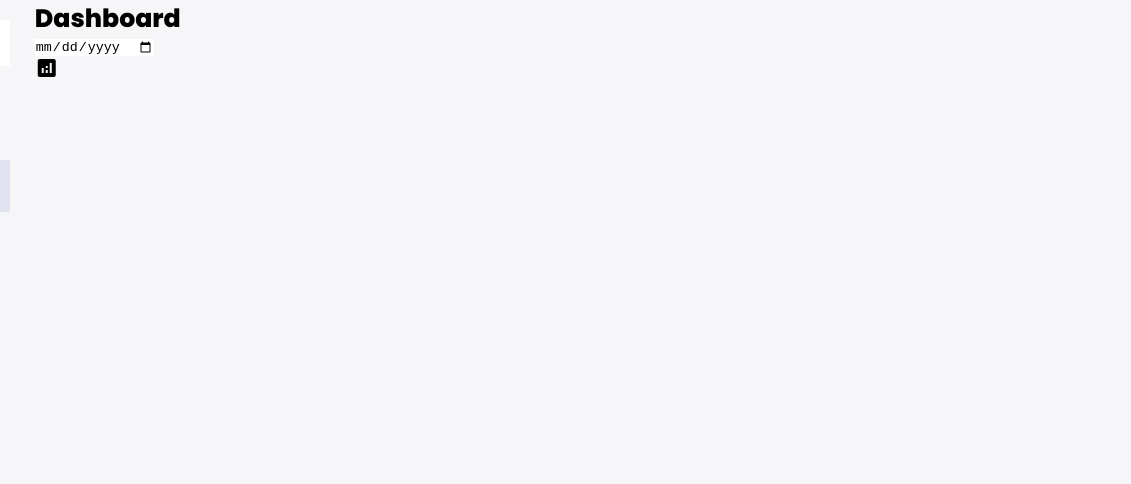
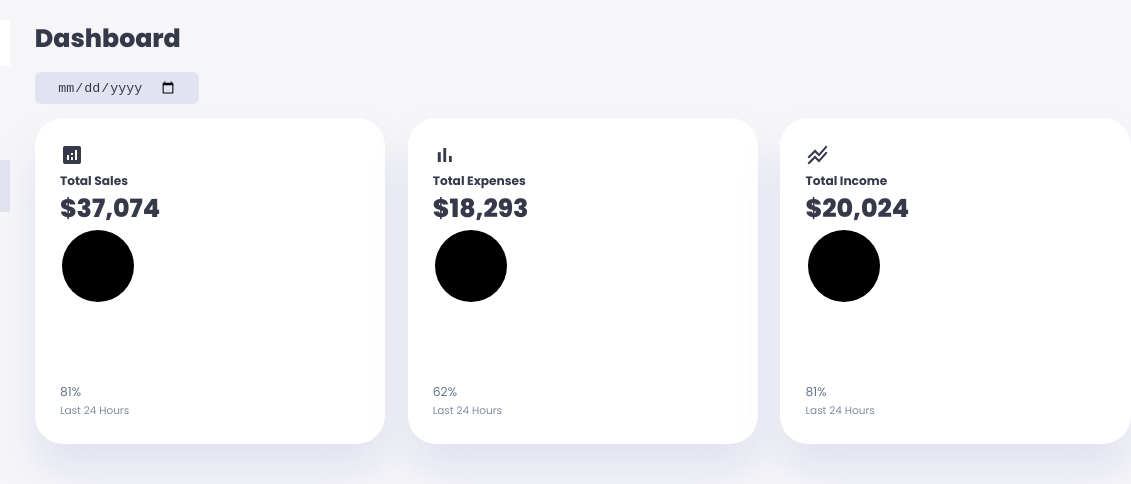
Before and after one commit to Vin-Jex/Admin-Dashboard, a plain HTML site: page index.html in a window 1280 px wide. Shown: the top 484 px of the page, 212-1343 px from the left, 1131 px wide, since content can reach past the window. Drawn offline with Linux system fonts and the light colour scheme.

Commit message:
upadte files

```diff
--- a/index.html
+++ b/index.html
@@ -79,11 +79,66 @@
                 <div class="sales">
                     <span class="material-icons">analytics</span>
                     <div class="middle">
-                        <div class="lef">
-
+                        <div class="left">
+                            <h3>Total Sales</h3>
+                            <h1>$37,074</h1>
+                        </div>
+                        <div class="progress">
+                            <svg>
+                                <circle cx='38' cy='38' r='36'></circle>
+                            </svg>
+                            <div class="number">
+                                <p>81%</p>
+                            </div>
                         </div>
                     </div>
+                    <small class="text-muted">
+                        Last 24 Hours
+                    </small>
                 </div>
+                <!-------------- END OF SALES -------------->
+                <div class="expenses">
+                    <span class="material-icons">bar_chart</span>
+                    <div class="middle">
+                        <div class="left">
+                            <h3>Total Expenses</h3>
+                            <h1>$18,293</h1>
+                        </div>
+                        <div class="progress">
+                            <svg>
+                                <circle cx='38' cy='38' r='36'></circle>
+                            </svg>
+                            <div class="number">
+                                <p>62%</p>
+                            </div>
+                        </div>
+                    </div>
+                    <small class="text-muted">
+                        Last 24 Hours
+                    </small>
+                </div>
+                <!------------ END OF EXPENSES ------------>
+                <div class="income">
+                    <span class="material-icons">stacked_line_chart</span>
+                    <div class="middle">
+                        <div class="left">
+                            <h3>Total Income</h3>
+                            <h1>$20,024</h1>
+                        </div>
+                        <div class="progress">
+                            <svg>
+                                <circle cx='38' cy='38' r='36'></circle>
+                            </svg>
+                            <div class="number">
+                                <p>81%</p>
+                            </div>
+                        </div>
+                    </div>
+                    <small class="text-muted">
+                        Last 24 Hours
+                    </small>
+                </div>
+                <!------------- END OF INCOME ------------->
             </div>
         </main>
     </div>
--- a/style.css
+++ b/style.css
@@ -10,7 +10,7 @@
     --color-info-dark: #7d8da1;
     --color-info-light: #dce1eb;
     --color-dark: #363949;
-    --color-light: #848bc82e;
+    --color-light: rgba(132, 139, 200, 0.18);
     --color-primary-variant: #111e88;
     --color-dark-variant: #677486;
     --color-background: #f6f6f9;
@@ -49,6 +49,7 @@ body {
     background: var(--color-background);
     user-select: none;
     overflow-x: hidden;
+    color: var(--color-dark);
 }
 
 .container {
@@ -226,4 +227,39 @@ aside .sidebar .message-count {
 }
 
 
-/************************* SIDEBAR *************************/
+/************************* MAIN *************************/
+main {
+    margin-top: 1.4rem;
+}
+
+main .date {
+    display: inline-block;
+    background: var(--color-light);
+    border-radius: var(--border-radius-1);
+    margin-top: 1rem;
+    padding: 0.5rem 1.6rem;
+}
+
+main .date input {
+    background: transparent;
+    color: var(--color-dark);
+}
+
+main .insights {
+    display: grid;
+    grid-template-columns: repeat(3, 1fr);
+    gap: 1.6rem;
+}
+
+main .insights > div {
+    background: var(--color-white);
+    padding: var(--card-padding);
+    border-radius: var(--card-border-radius);
+    margin-top: 1rem;
+    box-shadow: var(--box-shadow);
+    transition: all 300ms ease;
+}
+
+.main .insights > div:hover {
+    box-shadow: none;
+}
```
